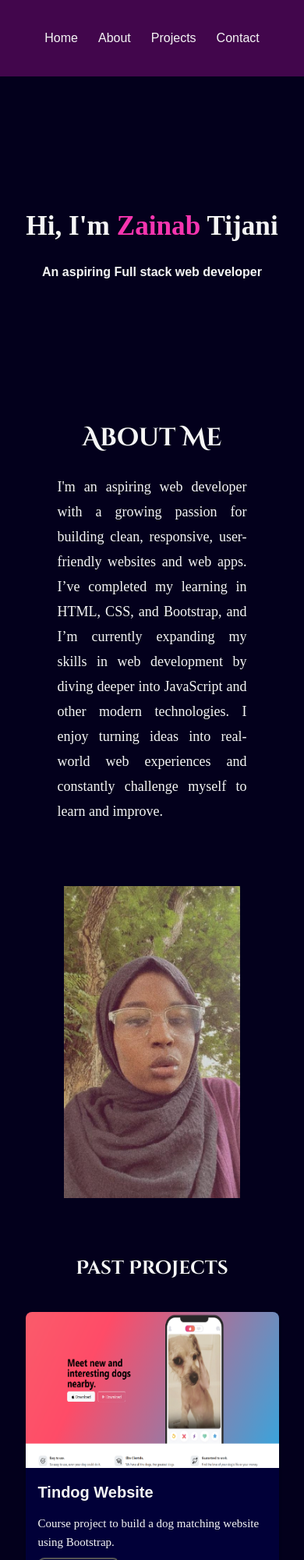
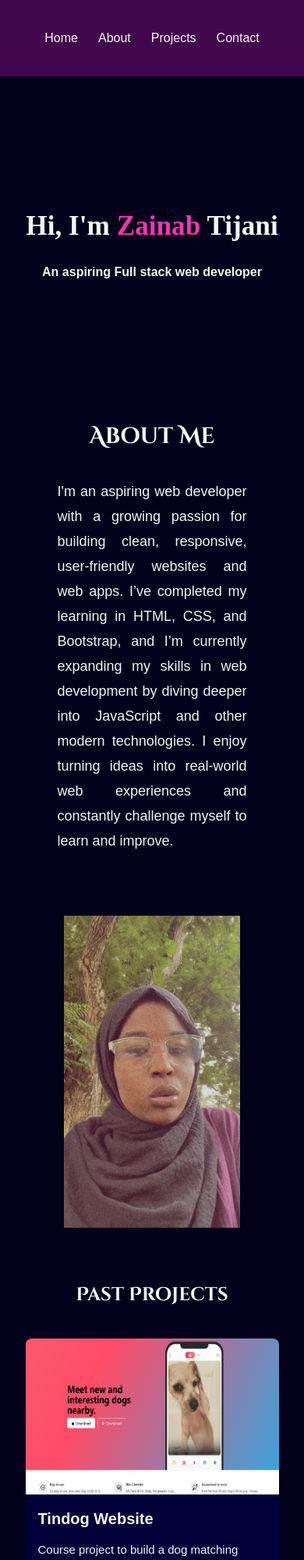
Before and after one commit to zainabtechy/portfolio, a plain HTML site: page index.html in a window 390 px wide. Shown: the top 2000 px of the page at 78% size. Drawn offline with Linux system fonts and the light colour scheme.

Commit message:
Add files via upload

```diff
--- a/style.css
+++ b/style.css
@@ -64,7 +64,7 @@ a{
     width: 100%;
     max-width: 300px;
     object-fit: cover;
-    vertical-align: middl;
+    vertical-align: middle;
 }
 
 .about-wrapper{
@@ -83,7 +83,7 @@ a{
 }
 .about-content h2{
     font-size: 2.5rem;
-    margin-bottom: 25px;
+    margin-bottom: 35px;
     font-family: 'Cinzel Decorative',cursive;
 }
 .about-content p{
@@ -91,7 +91,6 @@ a{
     font-size: 18px;
     margin-top: 10px;
     text-align: justify;
-    font-family: serif;
 }
 .card-h2{
     text-align: center;
@@ -127,8 +126,6 @@ a{
     font-size: 15px;
     line-height: 1.5rem;
     margin-bottom: 8px;
-    font-family:serif;
-    font-weight: normal;
 }
 .card-content .btn{
     padding: 8px;
@@ -183,7 +180,7 @@ a{
     font-size: 16px;
 }
 .about-content h2{
-    font-size: 2rem;
+    font-size: 1.8rem;
     text-align: center;
 }
 .card-h2{
```
